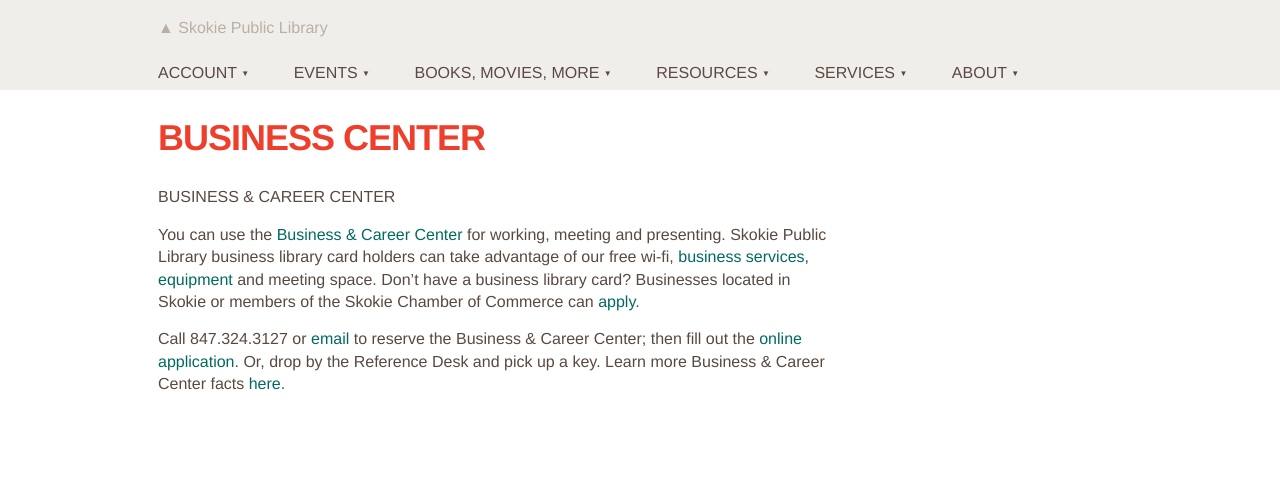
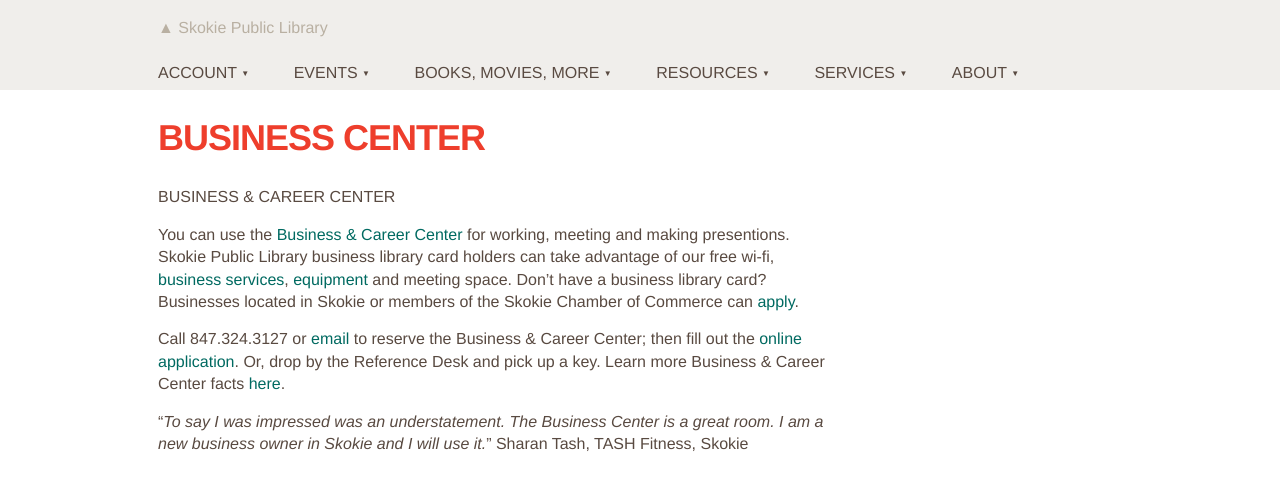
Before and after one commit to skokielibrary/spl-content, a Jekyll site: the page built from _content/terry/services--business-services--business-center.markdown, in a window 1280 px wide. Shown: the top 490 px of the page. Built offline with Jekyll 4.4.1, drawn with Linux system fonts in a browser that asks for light colours.

Commit message:
Updated services--business-services--business-center.markdown

```diff
--- a/_content/terry/services--business-services--business-center.markdown
+++ b/_content/terry/services--business-services--business-center.markdown
@@ -5,6 +5,9 @@ published: true
 ---
 
 ###Business & Career Center
-You can use the [Business & Career Center](link to map of space with room names and occupancy) for working, meeting and presenting. Skokie Public Library business library card holders can take advantage of our free wi-fi, [business services](Link to business services page), [equipment](link to list of equipment in Business Center and DML) and meeting space. Don't have a business library card? Businesses located in Skokie or members of the Skokie Chamber of Commerce can [apply](http://www.skokielibrary.info/s_about/How/business-card-application.pdf).
+You can use the [Business & Career Center](link to map of space with room names and occupancy) for working, meeting and making presentions. Skokie Public Library business library card holders can take advantage of our free wi-fi, [business services](Link to business services page), [equipment](link to list of equipment in Business Center and DML) and meeting space. Don't have a business library card? Businesses located in Skokie or members of the Skokie Chamber of Commerce can [apply](http://www.skokielibrary.info/s_about/How/business-card-application.pdf).
 
 Call 847.324.3127 or [email](jpapke@skokielibrary.info) to reserve the Business & Career Center; then fill out the [online application](http://www.skokielibrary.info/s_about/ab_facilities/business_center/BC_application.pdf). Or, drop by the Reference Desk and pick up a key. Learn more Business & Career Center facts [here](http://www.skokielibrary.info/s_about/ab_facilities/business_center/procedures.asp).
+
+"_To say I was impressed was an understatement. The Business Center is a great room. I am a new business owner in Skokie and I will use it._"
+Sharan Tash, TASH Fitness, Skokie
```
